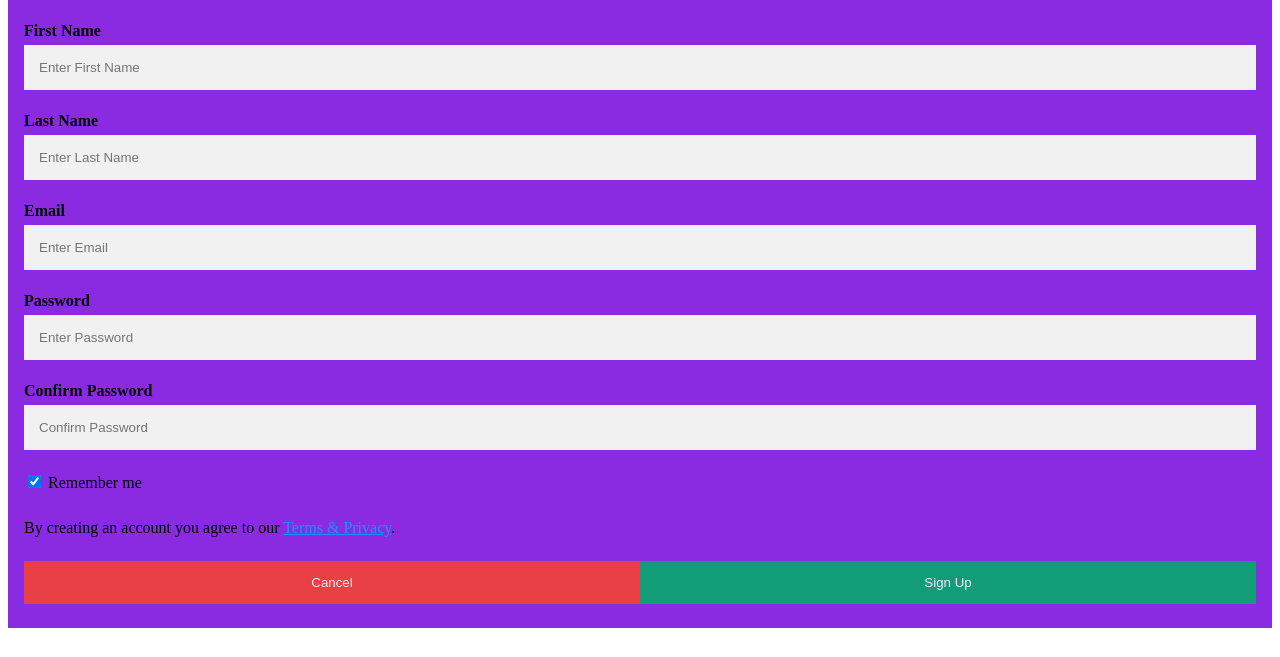
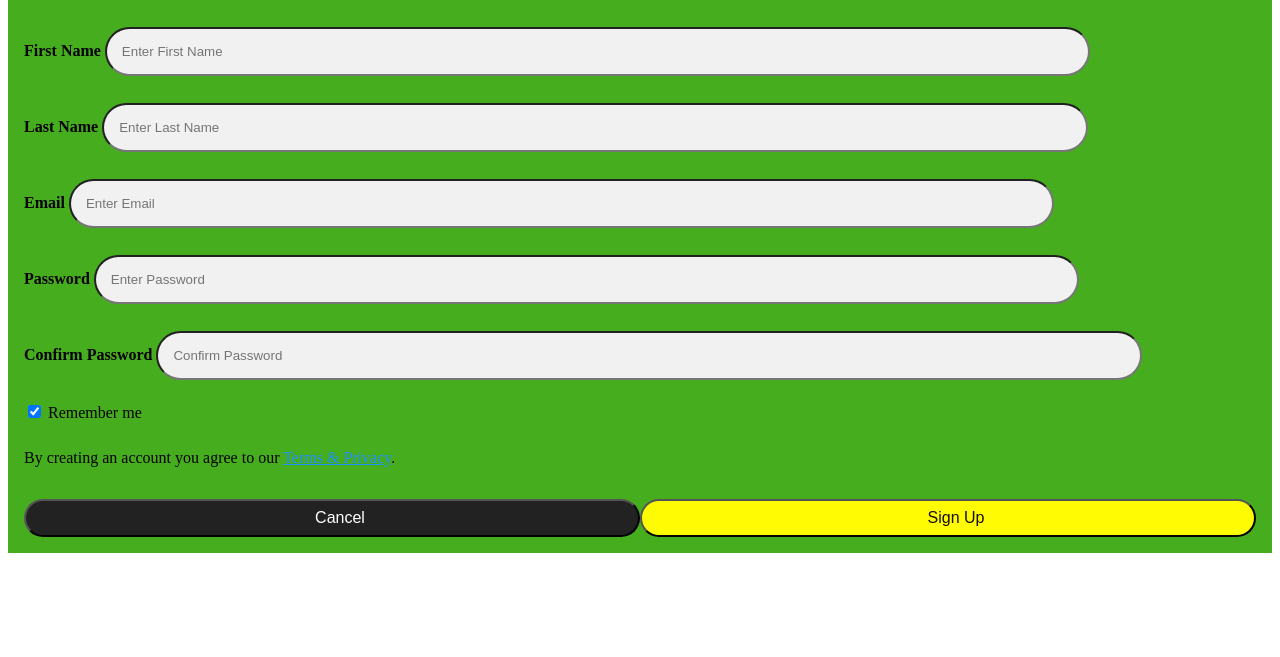
Before and after one commit to ME4-code/Sign-up-Project-WTF, a plain HTML site: page index.html in a window 1280 px wide. Shown: the part 143-800 px from the top of the page. Drawn offline with Linux system fonts and the light colour scheme.

Commit message:
recent changes on first project

```diff
--- a/index.css
+++ b/index.css
@@ -1,12 +1,19 @@
 * {box-sizing: border-box}
 
   input[type=text], input[type=password] {
-  width: 100%;
+  width: 80%;
   padding: 15px;
   margin: 5px 0 22px 0;
   display: inline-block;
-  border: none;
+  border-radius: 2rem;
   background: #f1f1f1;
+  justify-content: center;
+}
+.heading{
+  text-align: center;
+  margin: 0 2rem;
+  font-size: 1rem;
+  color: #222;
 }
 input[type=text]:focus, input[type=password]:focus {
   background-color: #ddd;
@@ -19,34 +26,43 @@ hr {
   margin-bottom: 25px;
 }
 button {
-  background-color: #04AA6D;
-  color: white;
-  padding: 14px 20px;
-  margin: 8px 0;
-  border: none;
+  background-color: #fffb03;
+  color: rgb(24, 14, 14);
+  padding: .5rem 1rem;
+  padding-left: 2rem;
   cursor: pointer;
-  width: 100%;
-  opacity: 0.9;
+  margin-top: 1rem;
+  font-size: 1rem;
+  border-radius: 2rem;
+
 }
 button:hover {
   opacity:1;
 }
 .cancelbtn {
-  padding: 14px 20px;
-  background-color: #f44336;
+  padding: .5rem 1rem;
+    background:#222;
+    color: #fff;
+    cursor: pointer;
+    margin-top: 1rem;
+    font-size: 1rem;
+    border-radius: 2rem;
+    padding-left: 2rem;
  }
 .cancelbtn, .signupbtn {
     float: left;
     width: 50%;
+    justify-items: center;
   }
   .container {
-    background-color: blueviolet;
+    background-color: rgb(70, 173, 30);
     padding: 16px;
   }
 .clearfix::after {
     content: "";
     clear: both;
     display: table;
+    justify-content: space-between;
   }
   @media screen and (max-width: 300px) {
     .cancelbtn, .signupbtn {
--- a/index.html
+++ b/index.html
@@ -10,29 +10,47 @@
 
 <body>
         <div class="container">
+          <div class="heading">
+
             <h1>Sign Up</h1>
             <p>Please fill in this form to create an account.</p>
             <hr>
+          </div>
 
+          <div>
             <label for="firstname"><b>First Name</b></label>
             <input type="text" placeholder="Enter First Name" name="firstname" required>
+          </div>
 
+          <div>
             <label for="lastname"><b>Last Name</b></label>
             <input type="text" placeholder="Enter Last Name" name="lastname" required>
+          </div>
 
-          <label for="email"><b>Email</b></label>
+           <div>
+             <label for="email"><b>Email  </b></label>
              <input type="text" placeholder="Enter Email" name="email" required>
+           </div>
 
+          <div>
              <label for="psw"><b>Password</b></label>
              <input type="password" placeholder="Enter Password" name="psw" required>
+          </div>
 
+          <div>
              <label for="psw-confirm"><b>Confirm Password</b></label>
              <input type="password" placeholder="Confirm Password" name="psw-confirm" required>
+          </div>
+
+          <div>
              <label>
              <input type="checkbox" checked="checked" name="remember" style="margin-bottom:15px"> Remember me
              </label>
+          </div>
 
+          <div>
              <p>By creating an account you agree to our <a href="#" style="color:dodgerblue">Terms & Privacy</a>.</p>
+          </div>
 
           <div class="clearfix">
             <button type="button" class="cancelbtn">Cancel</button>
```
Lines whose indentation alone changed are shown as unchanged.
